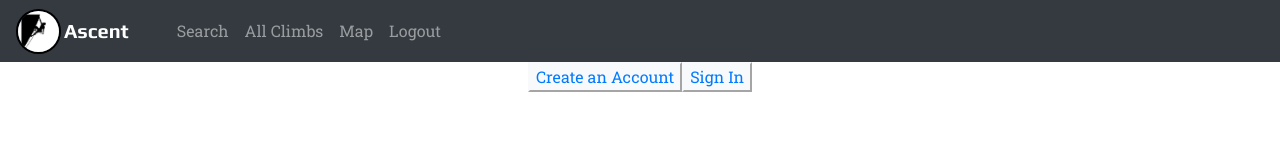
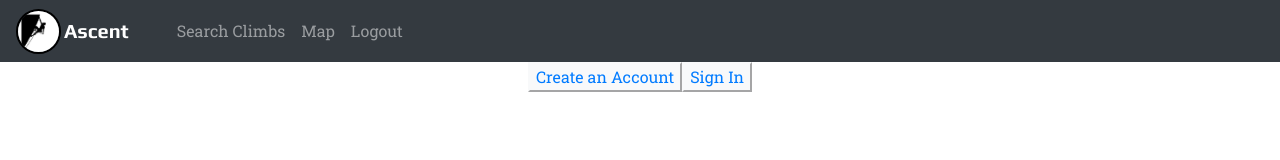
Before and after one commit to jrwatson94/phase-5-project-ascent-frontend, a React (Create React App) app in the folder ascent-frontend/: page / in a window 1280 px wide. Shown: the top 160 px of the page. Built offline with nearby package versions, Linux system fonts and the light colour scheme; what react-google-maps would draw is missing.

Commit message:
profile/nav edits

```diff
--- a/ascent-frontend/src/App.js
+++ b/ascent-frontend/src/App.js
@@ -32,7 +32,7 @@ class App extends React.Component{
       .then(newUserObj => {
         this.setLocalStorage(newUserObj)
         this.setState({user:newUserObj.user}
-          , () => this.props.history.push('/climbs'))
+          , () => this.props.history.push('/profile'))
       })
       .catch(errors => {
         console.log(errors)
@@ -52,7 +52,7 @@ class App extends React.Component{
       .then(loggedInUser => {
         this.setLocalStorage(loggedInUser)
         this.setState({user:loggedInUser.user}
-          , () => this.props.history.push('/climbs')
+          , () => this.props.history.push('/profile')
           )
       })
       .catch(errors => {
@@ -90,7 +90,6 @@ class App extends React.Component{
           <Route exact path="/profile" render={() => localStorage.user_id ? <Profile /> : <Home />}/>
           <Route exact path="/profile/edit" render={() => localStorage.user_id ? <ProfileEdit /> : <Home />}/>
           <Route exact path="/search" render={() => localStorage.user_id ? <SearchForm user={this.state.user}/> : <Home/>}/>
-          <Route exact path="/climbs" render= {() => localStorage.user_id ? <ClimbContainer token={localStorage.token} user={this.state.user}/> : <Home/>} />
           <Route exact path="/my-climbs"render={() => localStorage.user_id ? <MyClimbs token={localStorage.token} user= {this.state.user}/> : <Home/>} />
           <Route exact path="/map" render ={() => localStorage.user_id ? <Map/> : <Home/>}/>
           <Route exact path ="/logout" render = {() => this.logout()}/>
--- a/ascent-frontend/src/Components/NavBar.js
+++ b/ascent-frontend/src/Components/NavBar.js
@@ -20,10 +20,7 @@ export default class NavBar extends React.Component{
                             <NavLink to="/profile" className="nav-link">{localStorage.user_username}</NavLink>
                         </li>
                         <li className="nav-item">
-                            <NavLink className="nav-link" to="/search">Search</NavLink>
-                        </li>
-                        <li className="nav-item">
-                            <NavLink className="nav-link" to="/climbs">All Climbs</NavLink>
+                            <NavLink className="nav-link" to="/search">Search Climbs</NavLink>
                         </li>
 
                         <li className="nav-item">
```
Also changed, not shown: 1 other file (tests, documents, lock files or other folders).
